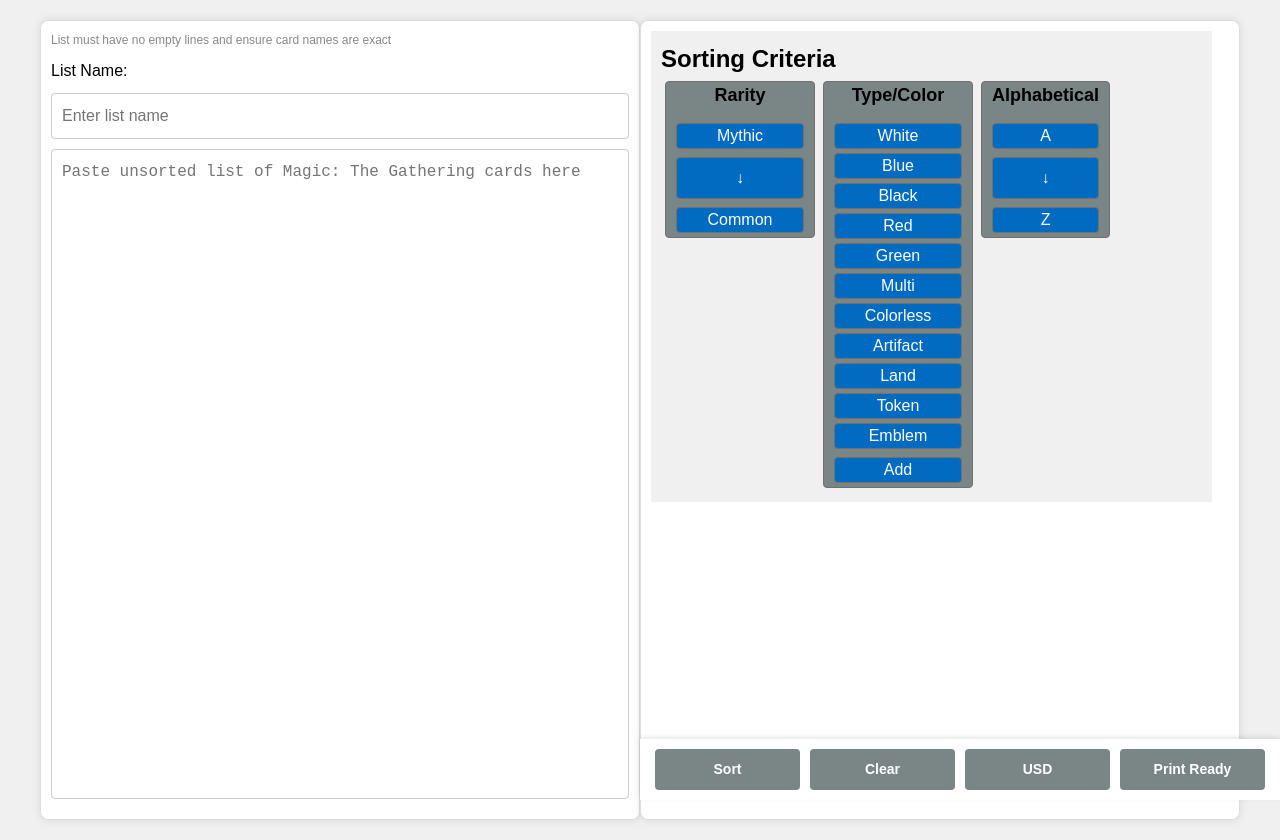
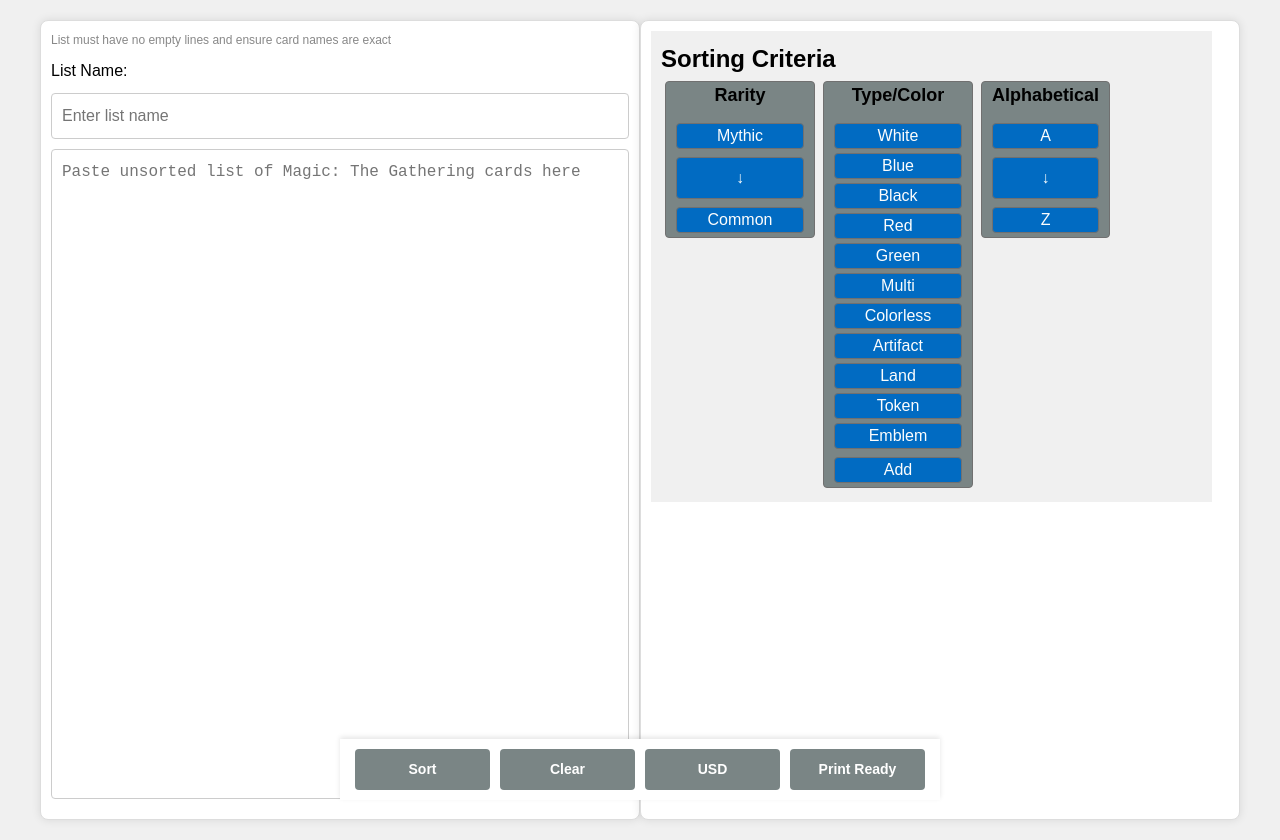
Before and after one commit to WessNail/Card-List-Sorter, a plain HTML site: page index.html in a window 1280 px wide. Drawn offline with nearby package versions, Linux system fonts and the light colour scheme.

Commit message:
Centered operational buttons

```diff
--- a/styles.css
+++ b/styles.css
@@ -71,6 +71,7 @@ body {
     display: flex;
     flex-direction: column;
 	align-items: flex-start;
+    padding-bottom: 70px; /* Increase this value if needed */
 }
 
 .sorting-criteria {
@@ -257,6 +258,8 @@ body {
 
 #sortedList {
     margin-top: 20px;
+    margin-bottom: 100px; /* Adjust this value to prevent content from being hidden behind the fixed buttons */
+
 }
 
 .card {
@@ -355,8 +358,11 @@ button {
 .button-container {
     position: fixed;
     bottom: 0;
-    right: 0;
-    width: 50%; /* Match the width of .right-side */
+    left: 50%; /* Align with the center of the page */
+    right: 0; /* Extend to the right edge of the viewport */
+    transform: translateX(-50%); /* Center the container */
+    max-width: 600px; /* Adjust this value to match your main content width */
+    width: calc(50% - 20px); /* Adjust based on your layout */
     background-color: #fff;
     padding: 10px;
     box-shadow: 0 -2px 5px rgba(0,0,0,0.1);
@@ -364,6 +370,16 @@ button {
     justify-content: space-between;
     align-items: center;
     z-index: 1000;
+}
+
+/* Adjust the right-side padding to account for the fixed buttons */
+.right-side {
+    padding-bottom: 70px; /* Increase this value if needed */
+}
+
+/* Ensure the content doesn't get cut off */
+#sortedList {
+    margin-bottom: 80px; /* Adjust as needed */
 }
 
 .button-container button {
```
